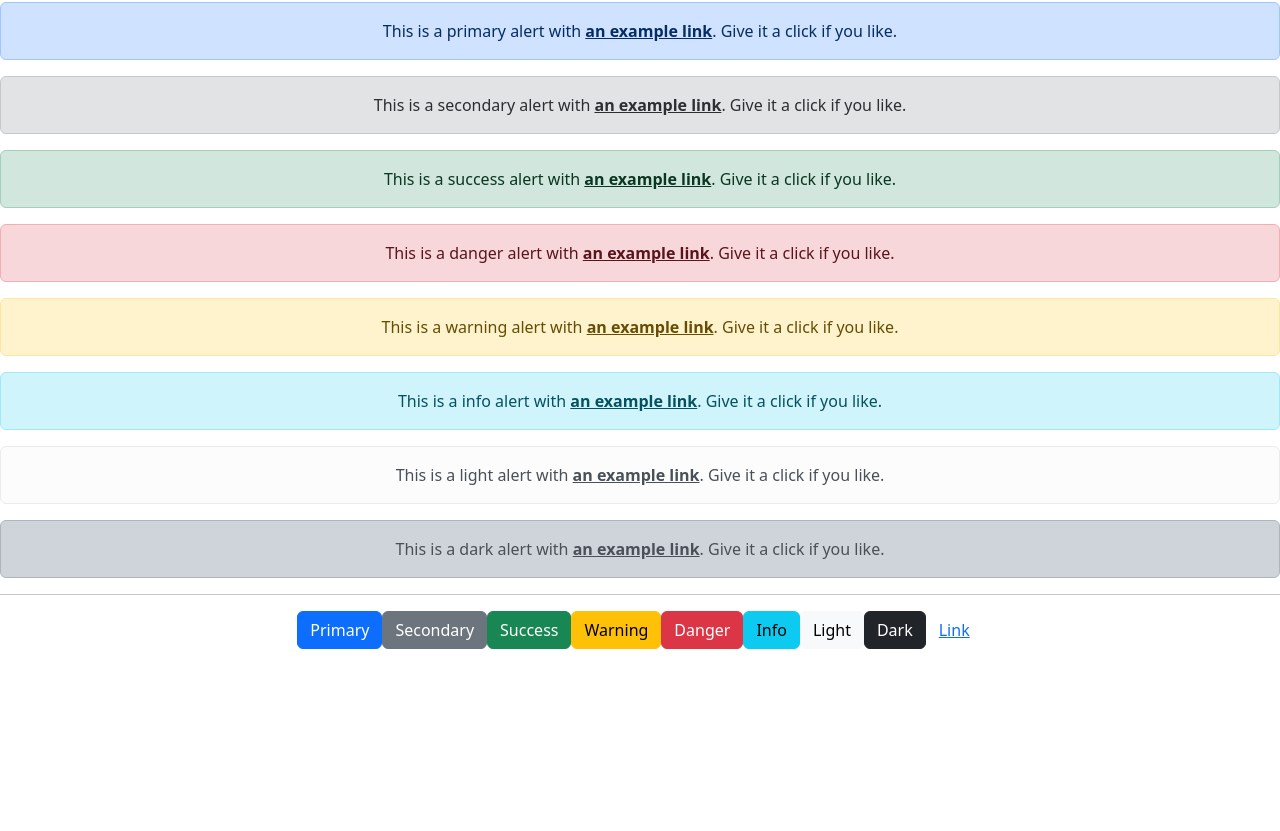
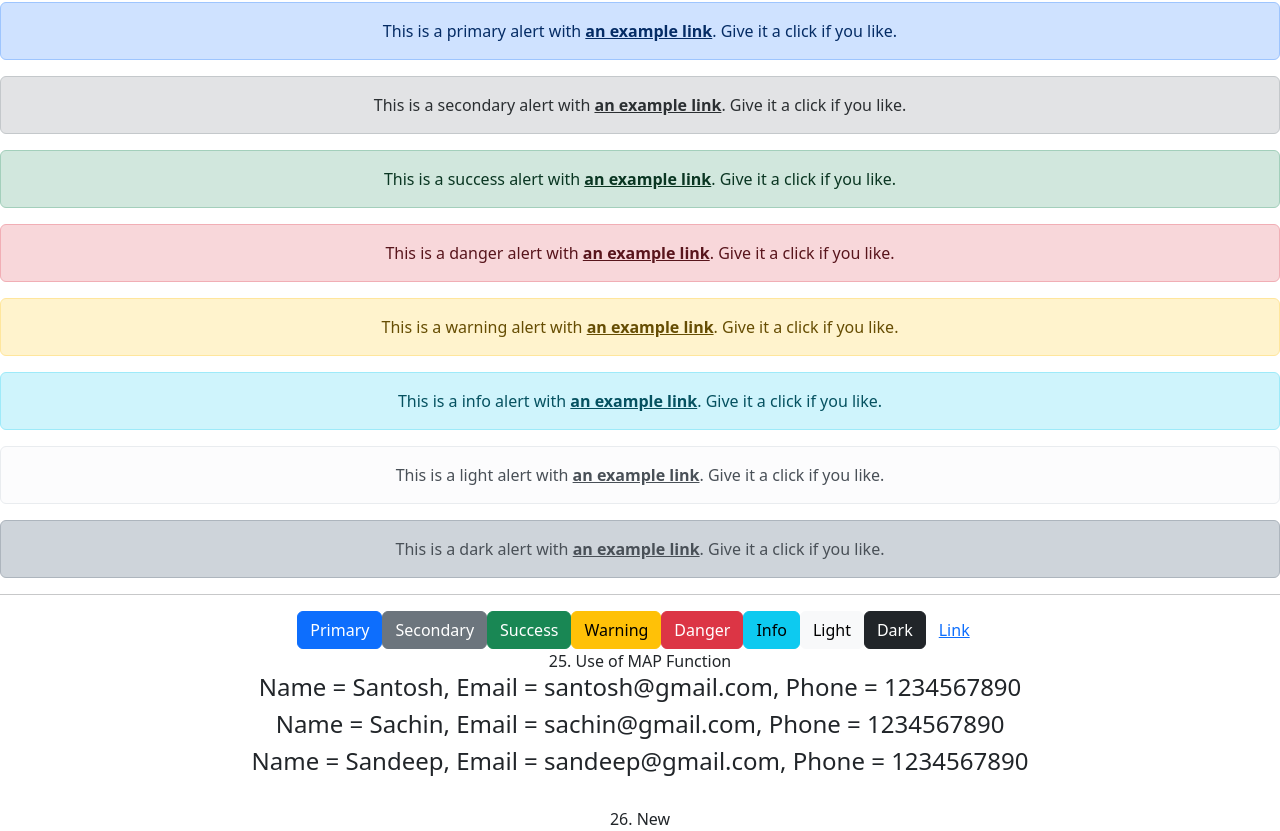
Before and after one commit to sachin-projects/react-tut, a React (Create React App) app: page / in a window 1280 px wide. Shown: the part 2935-3766 px from the top of the page. Before the commit the page ends 3584 px from the top, so only its background shows below. Built offline with nearby package versions, Linux system fonts and the light colour scheme.

Commit message:
Update Reusable of Component

```diff
--- a/src/App.js
+++ b/src/App.js
@@ -63,6 +63,24 @@ function App() {
   useEffect(() => {
     console.log("update D State");
   }, [d]);
+
+  let student = [
+    {
+      Name: "Santosh",
+      email: "santosh@gmail.com",
+      Phone: "1234567890",
+    },
+    {
+      Name: "Sachin",
+      email: "sachin@gmail.com",
+      Phone: "1234567890",
+    },
+    {
+      Name: "Sandeep",
+      email: "sandeep@gmail.com",
+      Phone: "1234567890",
+    },
+  ];
 
   return (
     <div className="App">
@@ -219,6 +237,17 @@ function App() {
       <Button variant="light">Light</Button>
       <Button variant="dark">Dark</Button>
       <Button variant="link">Link</Button>
+      <br />
+      25. Use of MAP Function
+      {student.map((item) => {
+        return (
+          <h4>
+            Name = {item.Name}, Email = {item.email}, Phone = {item.Phone}
+          </h4>
+        );
+      })}
+      <br />
+      26. New
     </div>
   );
 }
```
Also changed, not shown: src/user15.js (added).
